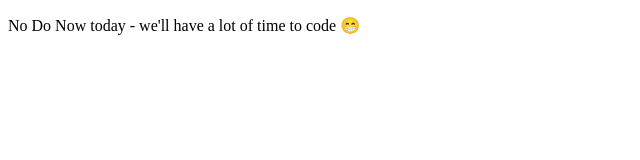
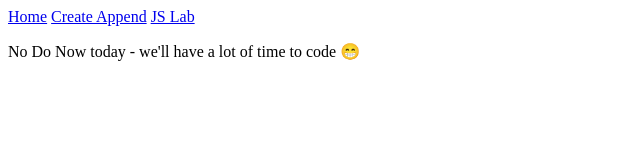
Before and after one commit to itscodenation/flw1-u1l8-23-24-student-exercises, a plain HTML site: page index.html in a window 1280 px wide. Shown: the whole page, without its empty margins (0-640 px from the left). Drawn offline with Linux system fonts and the light colour scheme.

Commit message:
Update index.html

```diff
--- a/index.html
+++ b/index.html
@@ -6,6 +6,12 @@
     <title>Home</title>
 </head>
 <body>
+    <div class="navbar">
+        <a href="index.html">Home</a>
+        <a href="createAppend.html">Create Append</a>
+        <a href="jsLab.html">JS Lab</a>
+    </div>
+
     <p>No Do Now today - we'll have a lot of time to code 😁</p>
 </body>
 </html>
```
